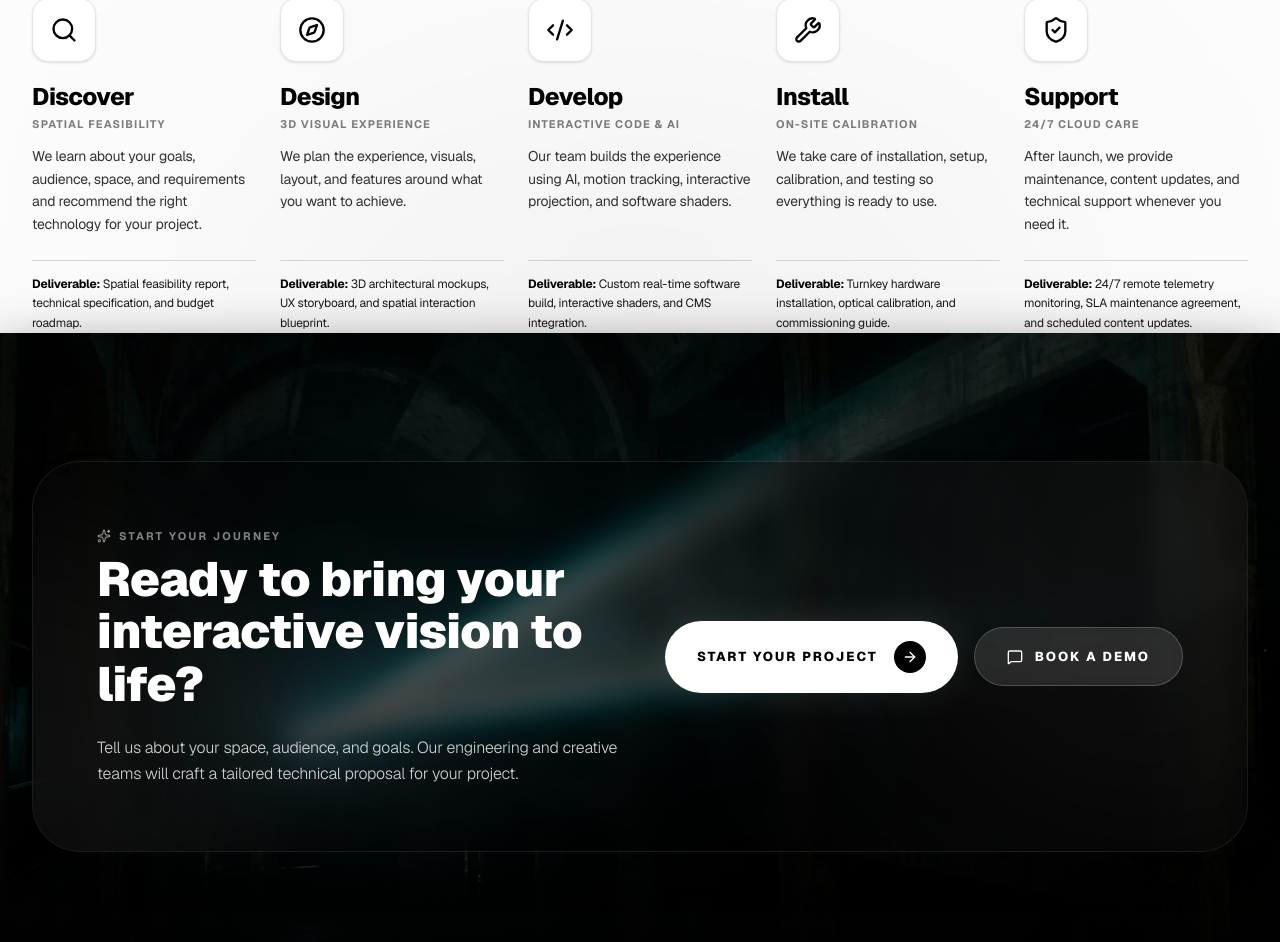
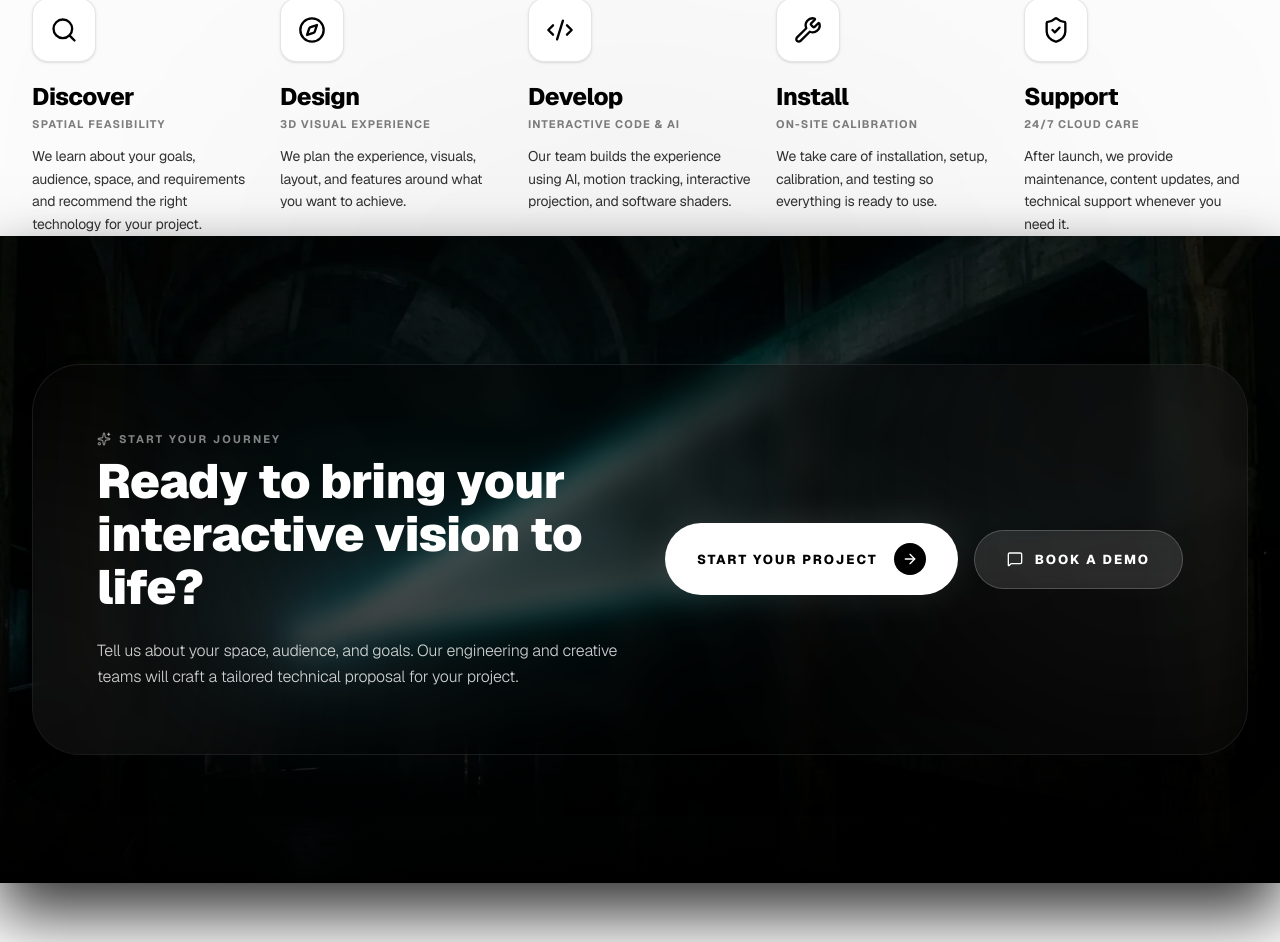
Before and after one commit to student261/projection, a Next.js app: page / in a window 1280 px wide. Shown: the part 6428-7370 px from the top of the page. Built offline with nearby package versions, Linux system fonts and the light colour scheme.

Commit message:
Remove Deliverable footer row from HowWeWork component

```diff
--- a/components/HowWeWork.tsx
+++ b/components/HowWeWork.tsx
@@ -123,15 +123,6 @@ export default function HowWeWork() {
                 <p className="text-xs sm:text-sm text-black/75 font-normal leading-relaxed">
                   {step.desc}
                 </p>
-
-                <div className="pt-2 border-t border-black/10">
-                  <p className="text-xs text-black/90 font-medium leading-relaxed bg-gray-50 p-3 rounded-xl border border-black/5">
-                    <strong className="font-bold text-black uppercase tracking-wider text-[10px] block mb-0.5">
-                      Deliverable:
-                    </strong>
-                    <span>{step.deliverable}</span>
-                  </p>
-                </div>
               </motion.div>
             );
           })}
@@ -168,15 +159,8 @@ export default function HowWeWork() {
                   </span>
 
                   {/* Body Description */}
-                  <p className="text-xs sm:text-sm text-black/80 font-normal leading-relaxed mb-6">
+                  <p className="text-xs sm:text-sm text-black/80 font-normal leading-relaxed">
                     {step.desc}
-                  </p>
-                </div>
-
-                {/* Deliverable Divider Line (Forced to absolute bottom of row) */}
-                <div className="pt-3.5 border-t border-black/15 w-full mt-auto">
-                  <p className="text-xs text-black/90 font-normal leading-relaxed">
-                    <strong className="font-bold text-black">Deliverable:</strong> {step.deliverable}
                   </p>
                 </div>
               </motion.div>
```
